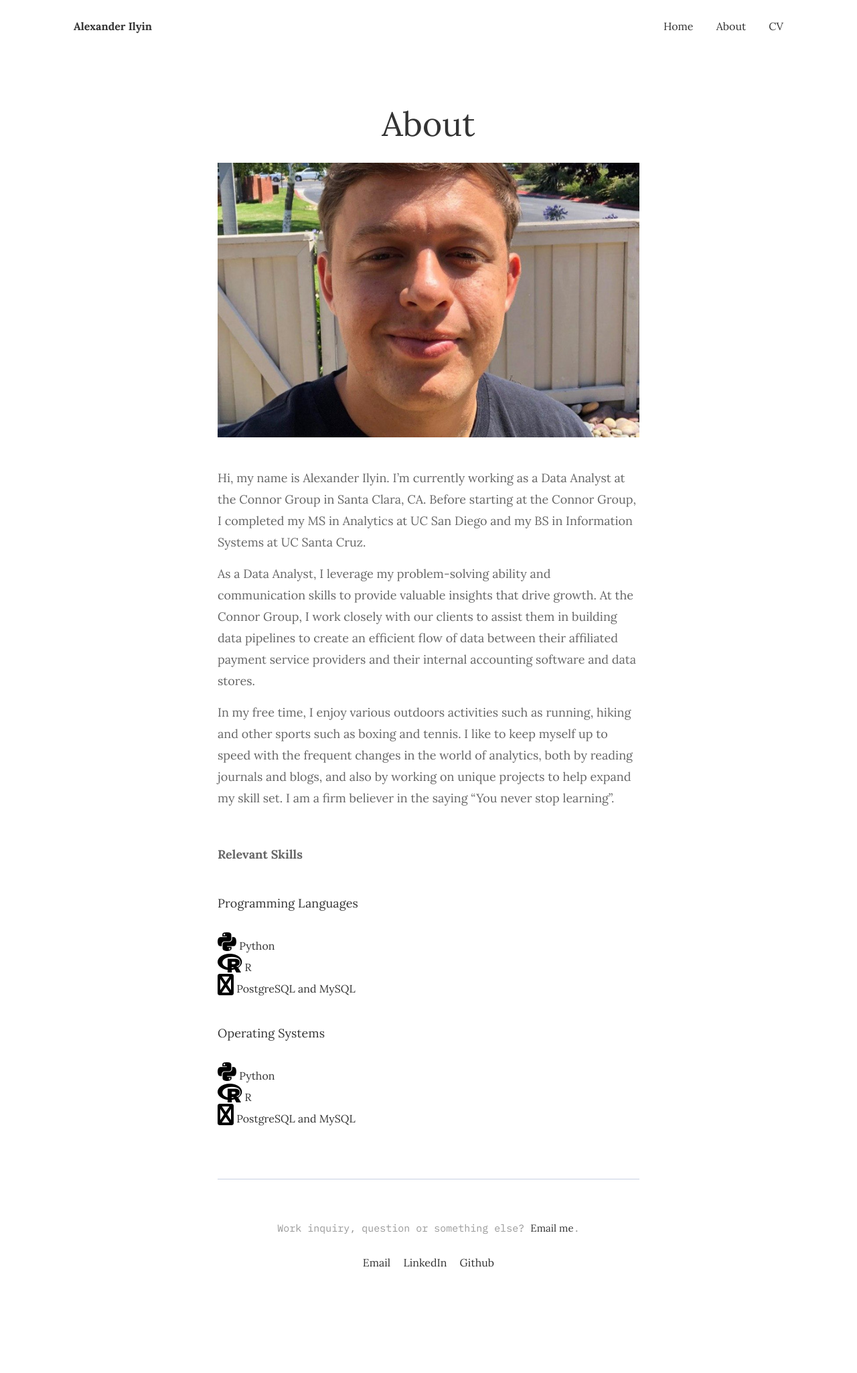
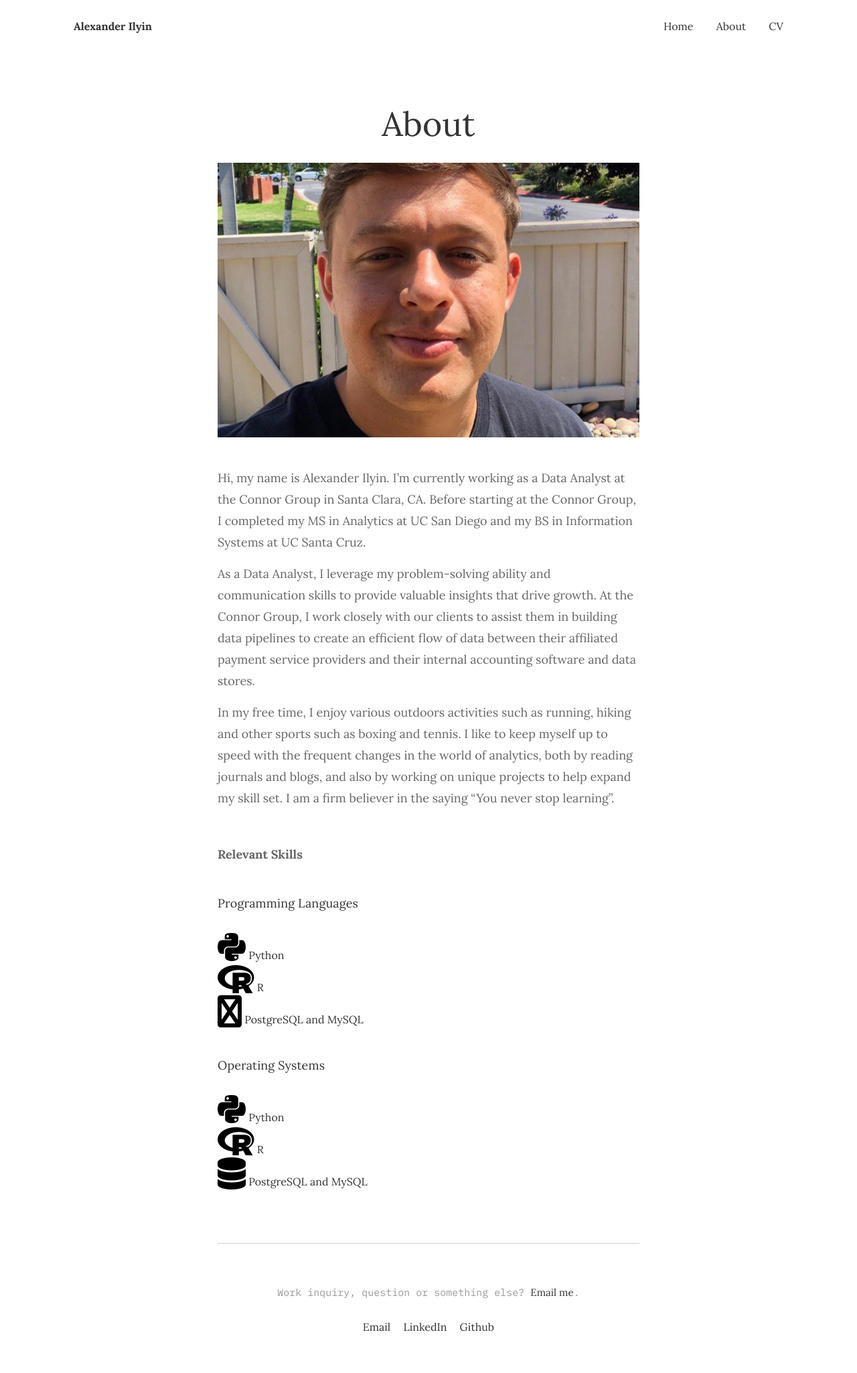
Before and after one commit to alexilyin1/alexilyin1.github.io, a Jekyll site: the page built from _pages/about.md, in a window 1280 px wide. Shown: the whole page at 67% size. Built offline with Jekyll 4.4.1, drawn with Linux system fonts in a browser that asks for light colours; nearby versions of some CDN libraries; before the commit the page ends 1954 px from its top, so only the background shows below that.

Commit message:
add db logo

```diff
--- a/_layouts/about.html
+++ b/_layouts/about.html
@@ -23,30 +23,30 @@ layout: default
         <h5>Programming Languages</h5>
         <div class="row">
           <div class="column">
-            <i class="fab fa-python fa-2x" style="color:black;"></i>
+            <i class="fab fa-python fa-3x" style="color:black;"></i>
             Python
           </div>
           <div class="column">
-            <i class="fab fa-r-project fa-2x" style="color:black;"></i>
+            <i class="fab fa-r-project fa-3x" style="color:black;"></i>
             R
           </div>
           <div class="column">
-            <i class="fab fa-database fa-2x" style="color:black;"></i>
+            <i class="fab fa-database fa-3x" style="color:black;"></i>
             PostgreSQL and MySQL
           </div>
         </div>
         <h5>Operating Systems</h5>
         <div class="row">
           <div class="column">
-            <i class="fab fa-python fa-2x" style="color:black;"></i>
+            <i class="fab fa-python fa-3x" style="color:black;"></i>
             Python
           </div>
           <div class="column">
-            <i class="fab fa-r-project fa-2x" style="color:black;"></i>
+            <i class="fab fa-r-project fa-3x" style="color:black;"></i>
             R
           </div>
           <div class="column">
-            <i class="fab fa-database fa-2x" style="color:black;"></i>
+            <i class="fas fa-database fa-3x" style="color:black;"></i>
             PostgreSQL and MySQL
           </div>
         </div>
```
